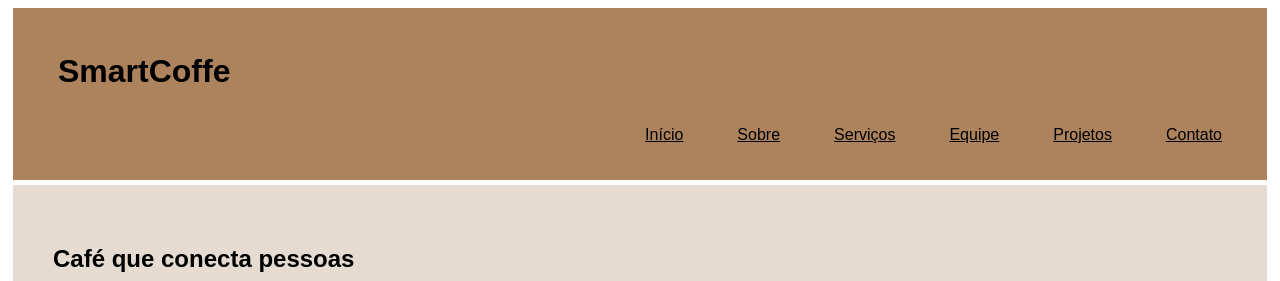
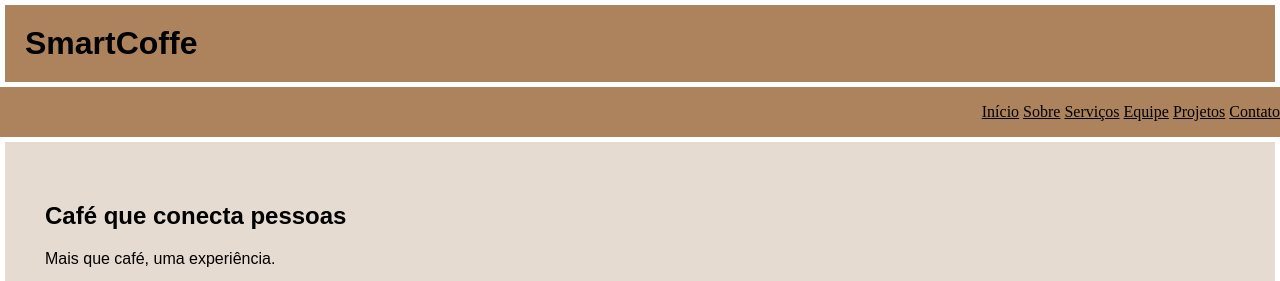
Before and after one commit to gabsgabs-maker/2TERMO, a plain HTML site: page LIMA/Aula09/formatação/index.html in a window 1280 px wide. Shown: the top 281 px of the page. Drawn offline with Linux system fonts and the light colour scheme.

Commit message:
mudanças

```diff
--- a/LIMA/Aula09/formatação/css/style.css
+++ b/LIMA/Aula09/formatação/css/style.css
@@ -10,7 +10,11 @@ font-family: Arial, Helvetica, sans-serif;
     padding: 20px; ;
 }
 
-
+body{
+    margin: 0;
+    padding: 0;
+    width: 100%;
+}
 
 
 a{
@@ -33,34 +37,28 @@ font-family: Arial, Helvetica, sans-serif;
 
 }
 
-id{
+.id{
     background-color: #E5DBD0;
 }
 
 
 .cabecalho{
+    display: flex;
+    gap: 80px;
+    flex-wrap: wrap;
+    list-style:none ;
+    margin: 0;
     background-color: #AD835E;
-    text-align: right;
-    margin: 5px;
-    padding: 20px;
+    justify-content: right;
+}
 
-    a{
-    font-family: Arial, Helvetica, sans-serif;
-    color: rgb(0, 0, 0);
-    text-align: left;
-    margin: 5px;
-    border: 20px solid #AD835E;
-    background-color: #AD835E;
-    border: 10px;
-    padding: 20px;
-    }
 
-}
 
 
 .banner{
 
-    font-family: Arial, Helvetica, sans-serif;
+
+font-family: Arial, Helvetica, sans-serif;
     color: rgb(0, 0, 0);
     text-align: left;
     margin: 5px;
@@ -130,3 +128,23 @@ footer{
     border: 10;
 
 }
+
+
+
+
+
+ /* font-family: Arial, Helvetica, sans-serif;
+    color: rgb(0, 0, 0);
+    text-align: left;
+    margin: 5px;
+    border: 20px solid #AD835E;
+    background-color: #AD835E;
+    border: 10px;
+    padding: 20px;
+
+     background-color: #AD835E;
+    text-align: right;
+    margin: 5px;
+    padding: 20px;
+
+} */
--- a/LIMA/Aula09/formatação/index.html
+++ b/LIMA/Aula09/formatação/index.html
@@ -8,8 +8,9 @@
     <title>SmartCoffe - Seu Café com Inteligência</title>
 </head>
 <body>
+    <h1 class="smartcoffe">SmartCoffe</h1>
     <header class="cabecalho">
-        <h1>SmartCoffe</h1>
+
         <ul>
             <a href="#inicio">Início</a>
             <a href="#sobre">Sobre</a>
--- a/LIMA/Aula10/style.css
+++ b/LIMA/Aula10/style.css
@@ -127,7 +127,7 @@ li{
     gap:40px;
     align-items: flex-start;
     padding: 10px 16%;
-    justify-content: space-around;
+
 }
 
 .contato-c, .contato form{
```
